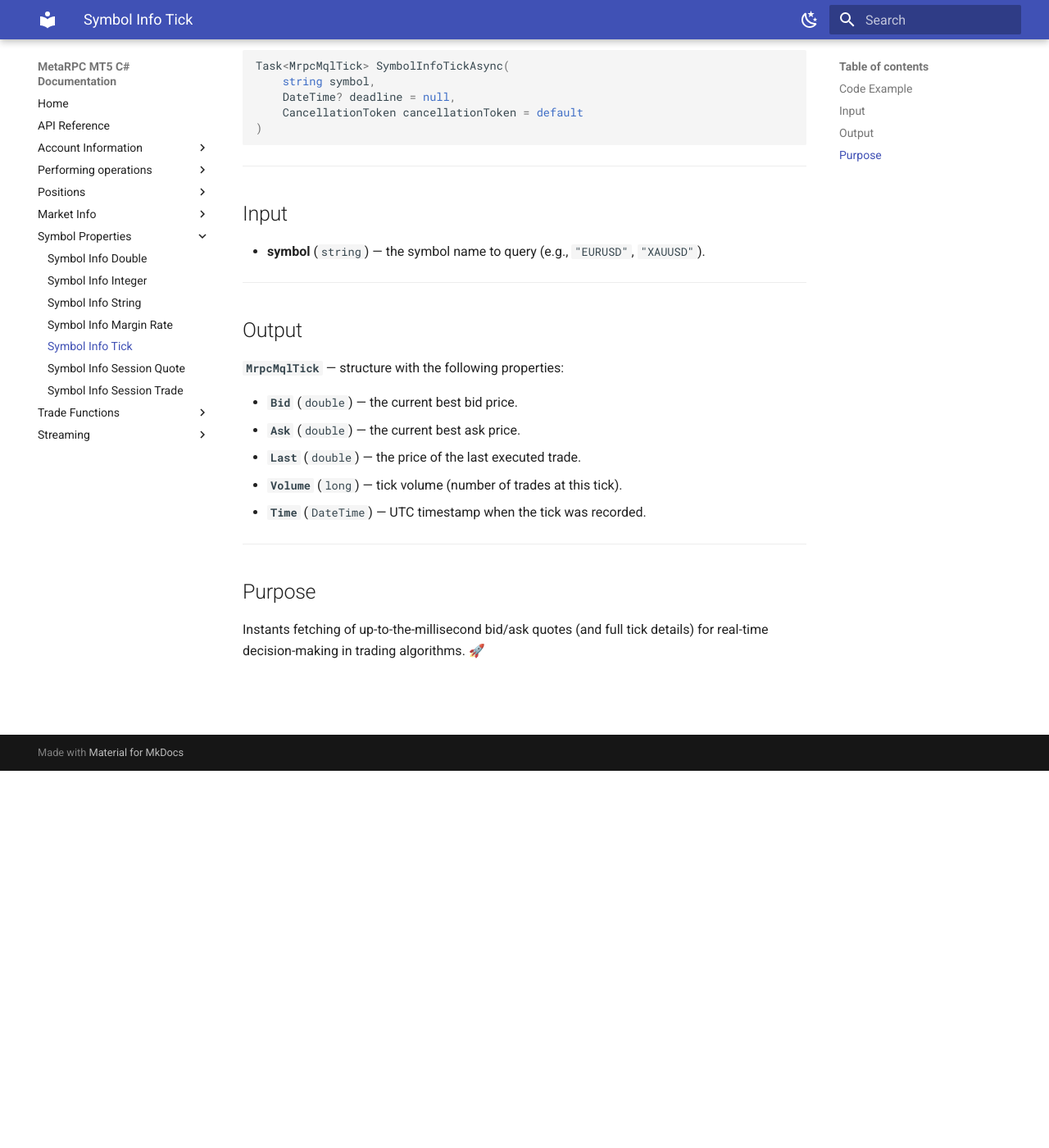
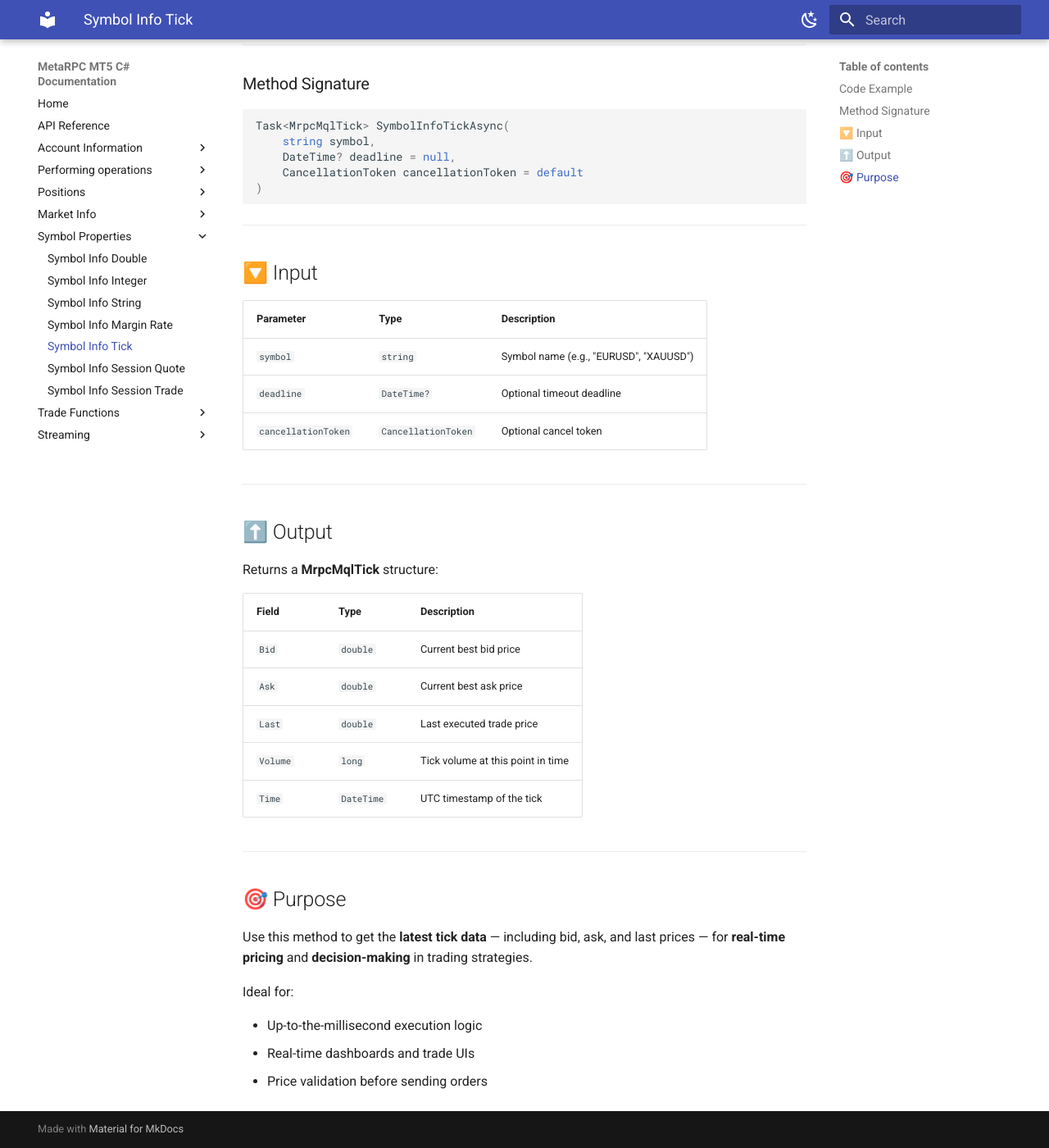
Before and after one commit to MetaRPC/CSharpMT5, an MkDocs documentation site: the page built from docs/SymbolProperties/SymbolInfoTick.md, in a window 1280 px wide and 1400 px high, scrolled down 460 px. Shown: the whole window at 82% size. Built offline with MkDocs 1.6.1 and Material for MkDocs 9.7.7, drawn with Linux system fonts in a browser that asks for light colours.

Commit message:
Update SymbolInfoTick.md

````diff
--- a/docs/SymbolProperties/SymbolInfoTick.md
+++ b/docs/SymbolProperties/SymbolInfoTick.md
@@ -2,6 +2,8 @@
 
 > **Request:** current bid and ask prices for a symbol from MT5
 > Fetch the most recent tick (market snapshot) data for a given symbol.
+
+---
 
 ### Code Example
 
@@ -15,7 +17,9 @@ _logger.LogInformation(
 );
 ```
 
-✨ **Method Signature:**
+---
+
+### Method Signature
 
 ```csharp
 Task<MrpcMqlTick> SymbolInfoTickAsync(
@@ -27,24 +31,36 @@ Task<MrpcMqlTick> SymbolInfoTickAsync(
 
 ---
 
-## Input
+## 🔽 Input
 
-* **symbol** (`string`) — the symbol name to query (e.g., `"EURUSD"`, `"XAUUSD"`).
+| Parameter           | Type                | Description                            |
+| ------------------- | ------------------- | -------------------------------------- |
+| `symbol`            | `string`            | Symbol name (e.g., "EURUSD", "XAUUSD") |
+| `deadline`          | `DateTime?`         | Optional timeout deadline              |
+| `cancellationToken` | `CancellationToken` | Optional cancel token                  |
 
 ---
 
-## Output
+## ⬆️ Output
 
-**`MrpcMqlTick`** — structure with the following properties:
+Returns a **MrpcMqlTick** structure:
 
-* **`Bid`** (`double`) — the current best bid price.
-* **`Ask`** (`double`) — the current best ask price.
-* **`Last`** (`double`) — the price of the last executed trade.
-* **`Volume`** (`long`) — tick volume (number of trades at this tick).
-* **`Time`** (`DateTime`) — UTC timestamp when the tick was recorded.
+| Field    | Type       | Description                       |
+| -------- | ---------- | --------------------------------- |
+| `Bid`    | `double`   | Current best bid price            |
+| `Ask`    | `double`   | Current best ask price            |
+| `Last`   | `double`   | Last executed trade price         |
+| `Volume` | `long`     | Tick volume at this point in time |
+| `Time`   | `DateTime` | UTC timestamp of the tick         |
 
 ---
 
-## Purpose
+## 🎯 Purpose
 
-Instants fetching of up-to-the-millisecond bid/ask quotes (and full tick details) for real-time decision-making in trading algorithms. 🚀
+Use this method to get the **latest tick data** — including bid, ask, and last prices — for **real-time pricing** and **decision-making** in trading strategies.
+
+Ideal for:
+
+* Up-to-the-millisecond execution logic
+* Real-time dashboards and trade UIs
+* Price validation before sending orders
````
